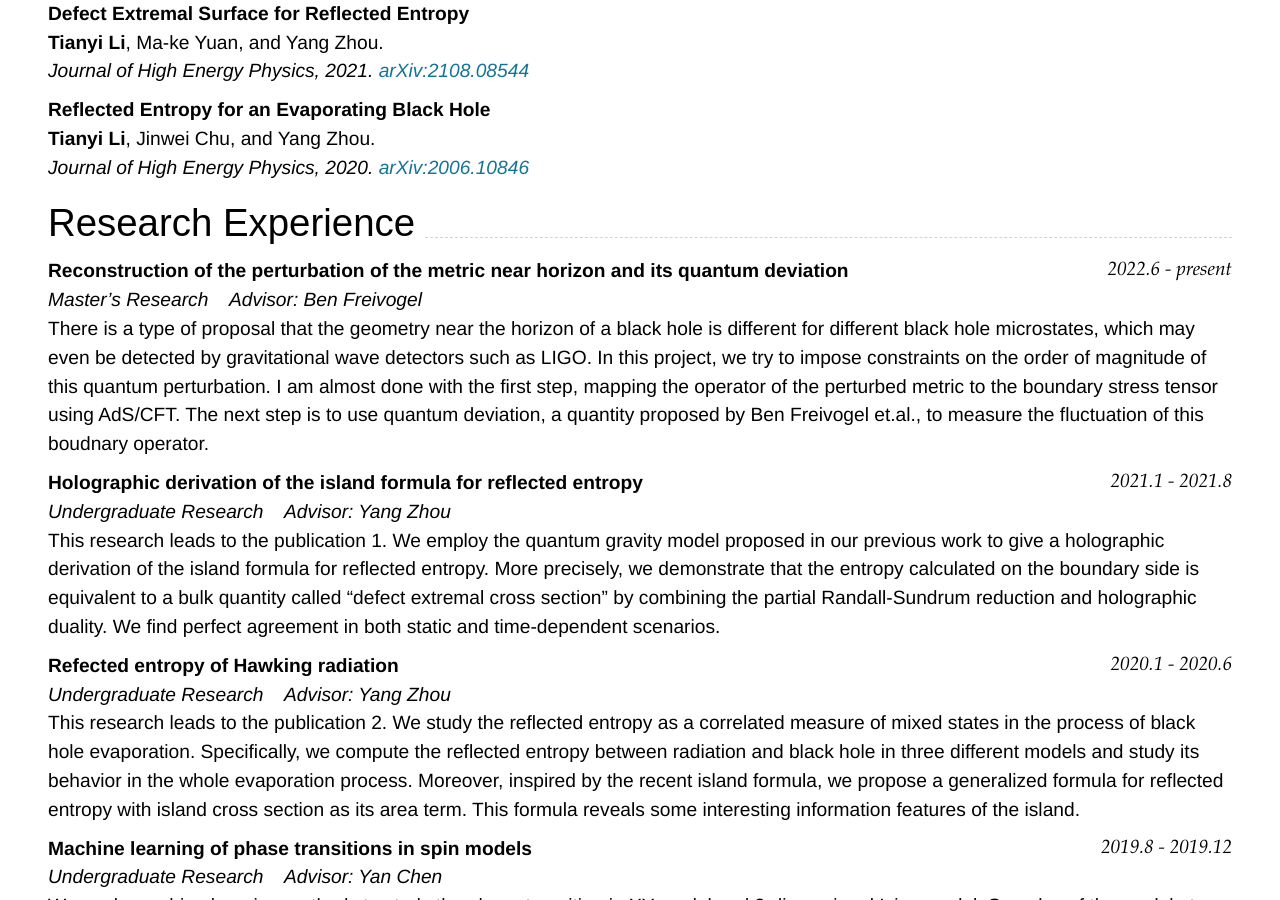
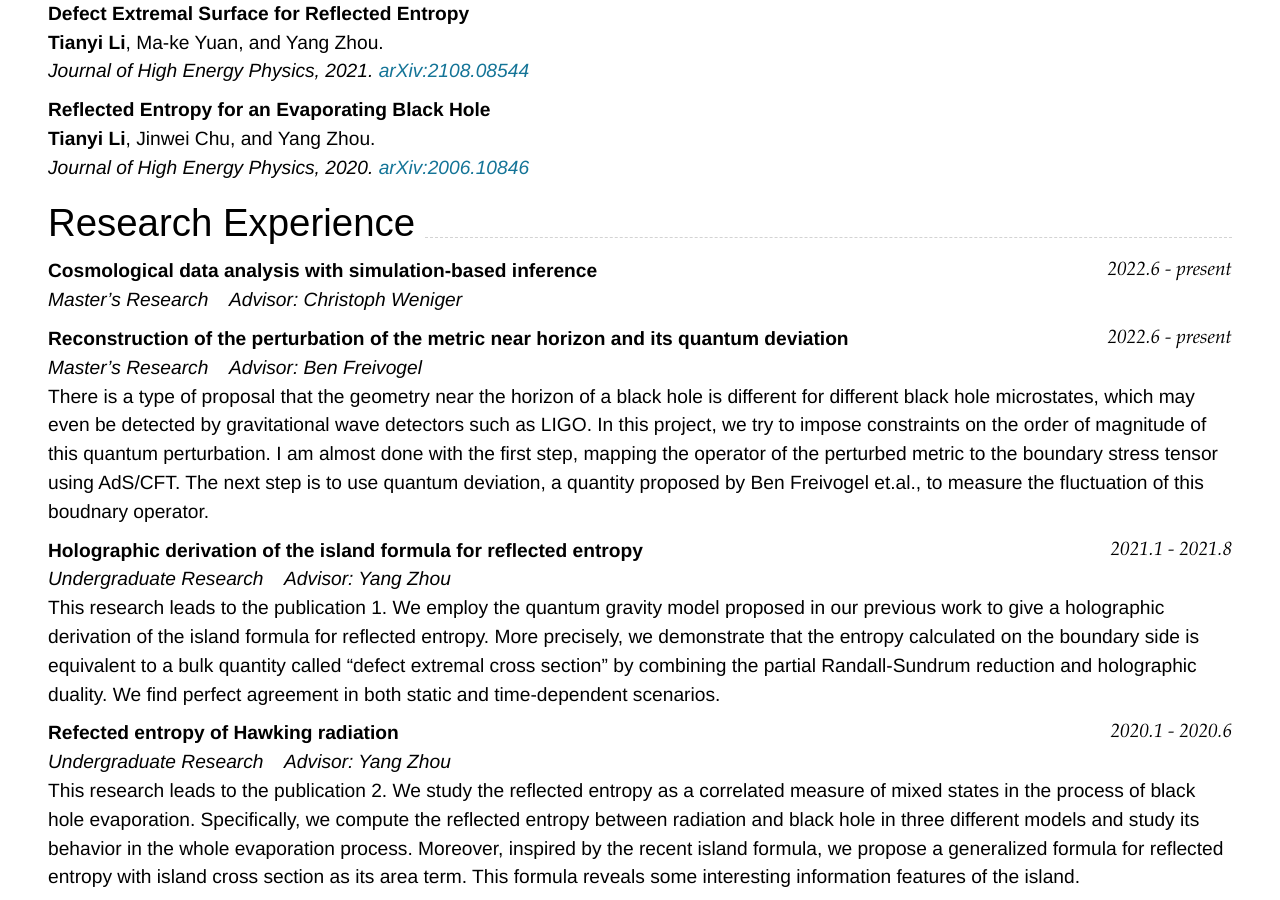
Before and after one commit to tianyi-phy/cv, a Jekyll site: the page built from index.md, in a window 1280 px wide and 900 px high, scrolled down 519 px. Built offline with Jekyll 4.4.1, drawn with Linux system fonts in a browser that asks for light colours; nearby versions of some CDN libraries.

Commit message:
Update index.md

```diff
--- a/index.md
+++ b/index.md
@@ -52,6 +52,12 @@ _Journal of High Energy Physics, 2020. [arXiv:2006.10846](https://arxiv.org/pdf/
 
 ## Research Experience
 
+### **Cosmological data analysis with simulation-based inference** `2022.6 - present`
+
+_Master's Research  &nbsp;&nbsp;  Advisor: Christoph Weniger_<br>
+
+
+
 ### **Reconstruction of the perturbation of the metric near horizon and its quantum deviation** `2022.6 - present`
 
 _Master's Research  &nbsp;&nbsp;  Advisor: Ben Freivogel_<br>
```
